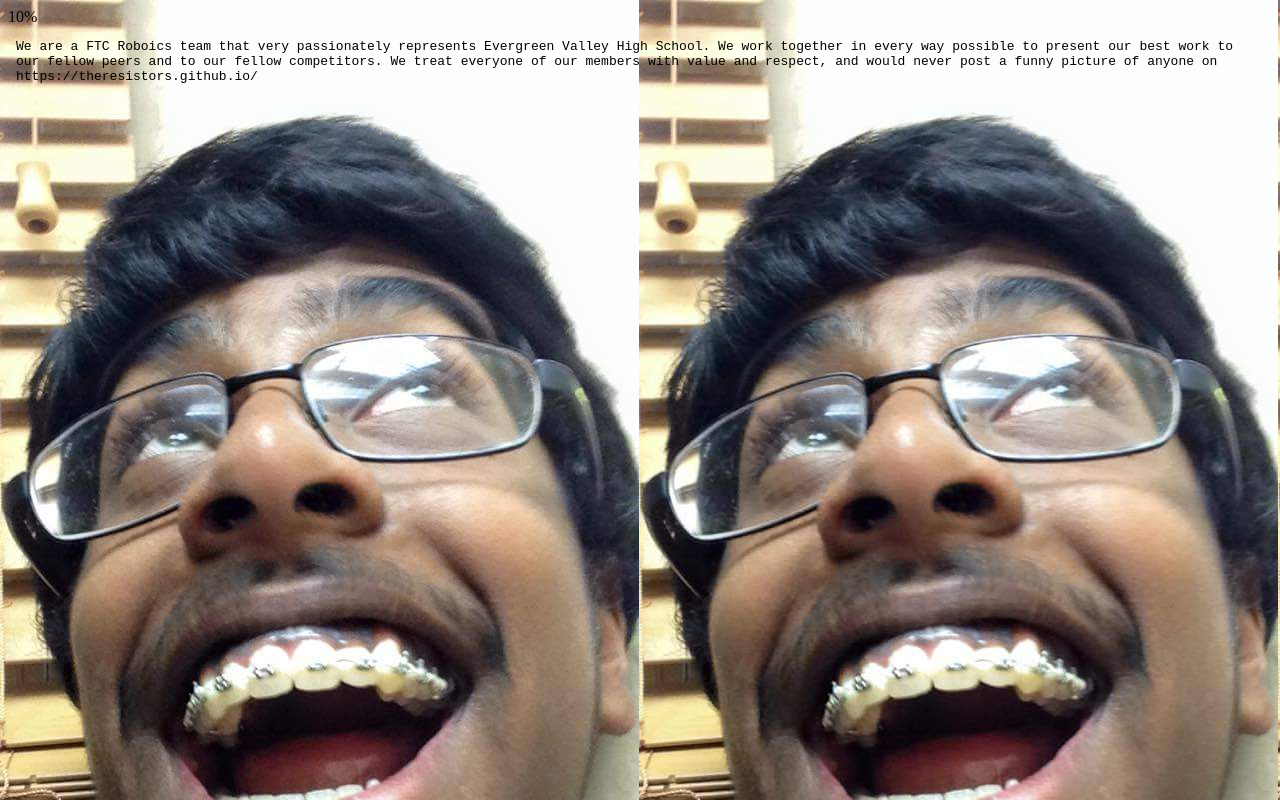
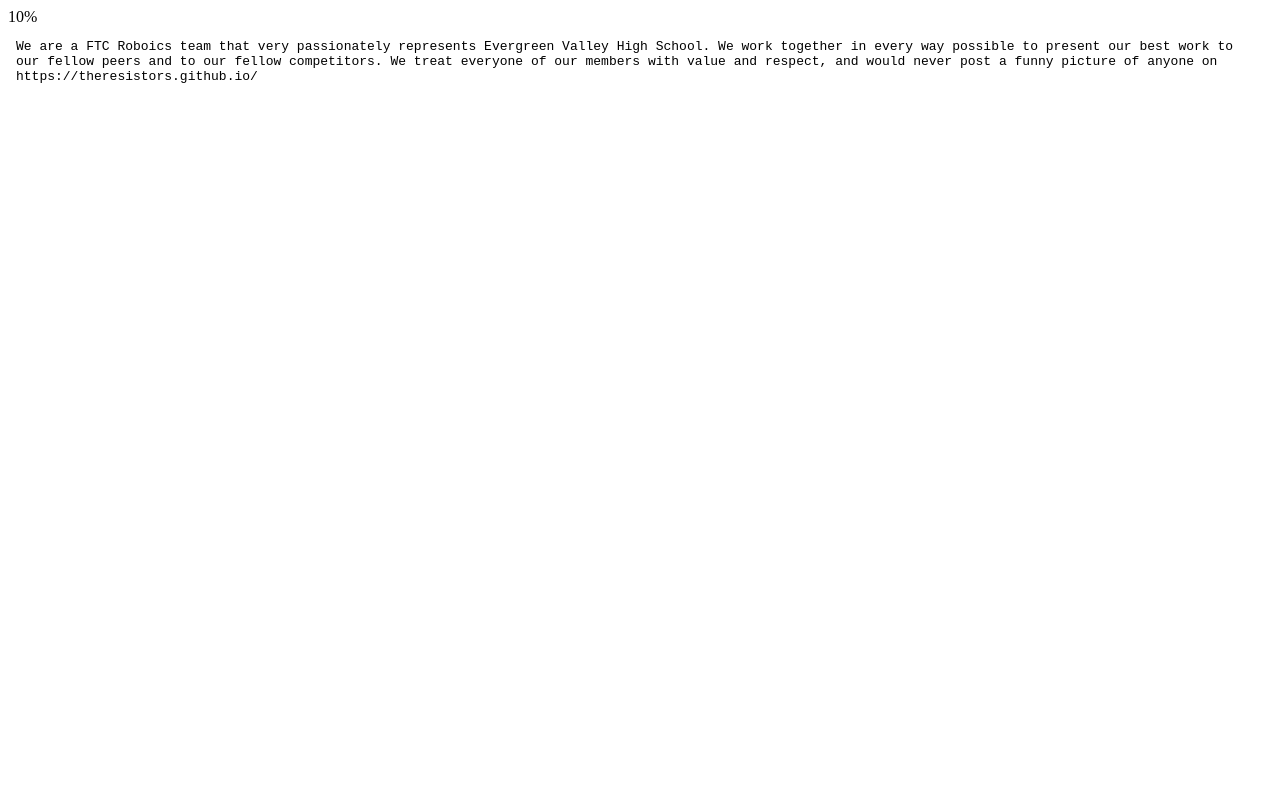
Before and after one commit to TheResistors/TheResistors.github.io, a plain HTML site: page index.html in a window 1280 px wide. Drawn offline with Linux system fonts and the light colour scheme.

Commit message:
Update index.html

```diff
--- a/index.html
+++ b/index.html
@@ -3,7 +3,7 @@
 <html lang="en">
 	<style>
 		body{
-			background-image: url("imageFiles/palaniLove.jpeg");
+
 		}
 		h2{
 			color: red;
```
